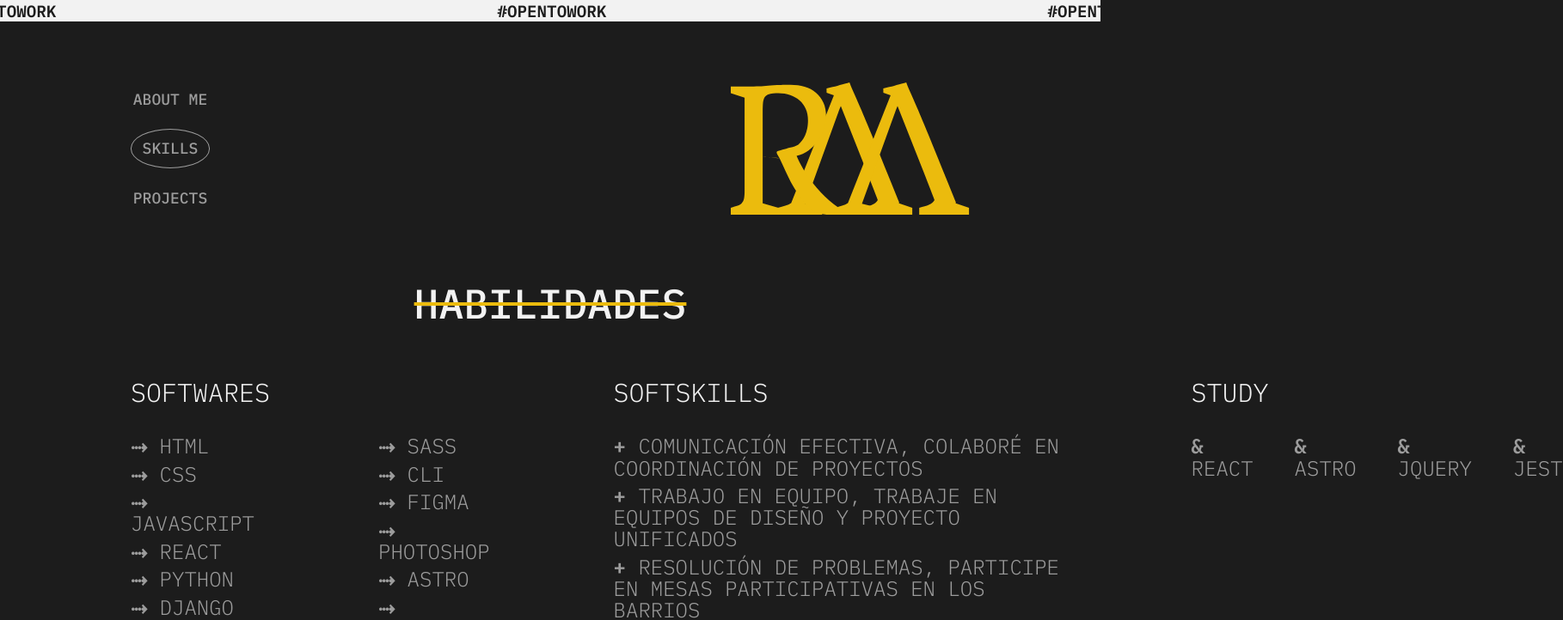
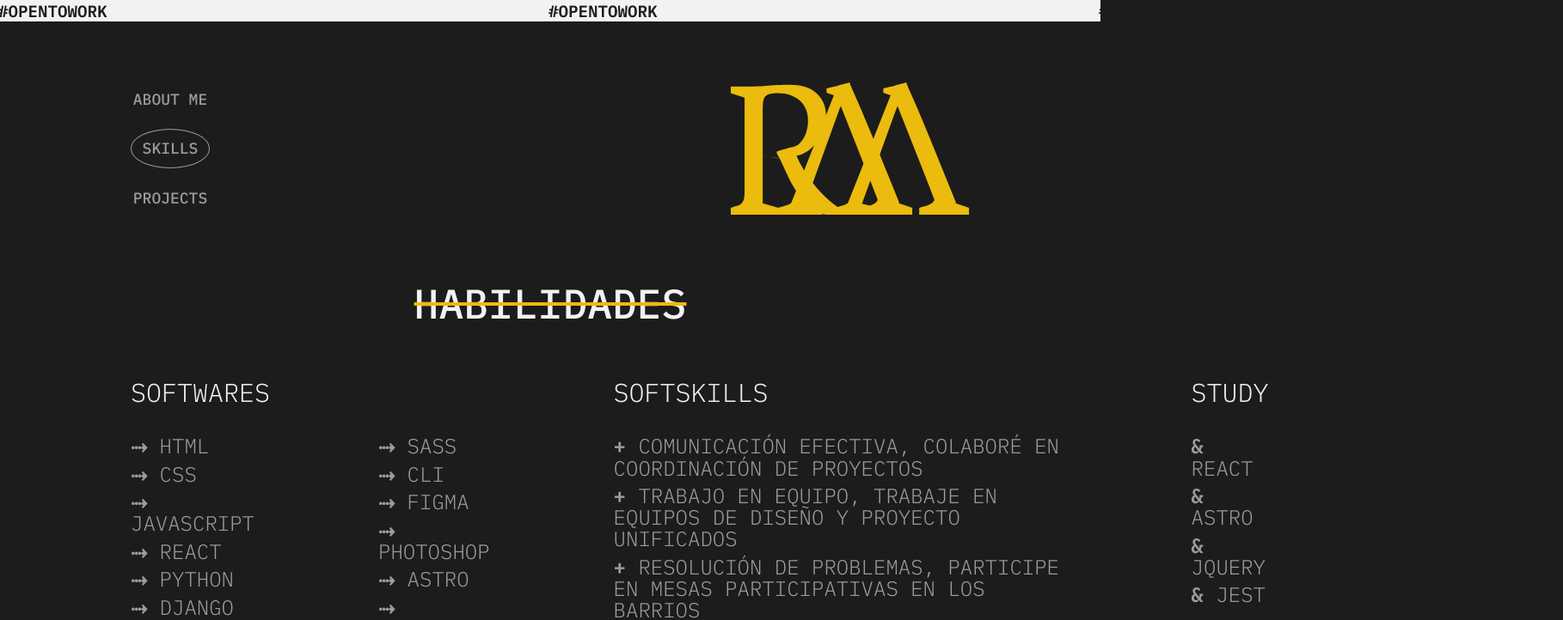
Before and after one commit to raamgonzalez/portfolio_ramsesg, a React (Vite) app: page /skills in a window 1280 px wide. Shown: the top 722 px of the page at 86% size, 1818 px wide, since content can reach past the window. Built offline with nearby package versions, Linux system fonts and the light colour scheme.

Commit message:
Add animations

```diff
--- a/package.json
+++ b/package.json
@@ -9,6 +9,7 @@
     "preview": "vite preview"
   },
   "dependencies": {
+    "framer-motion": "^10.0.1",
     "react": "^18.2.0",
     "react-dom": "^18.2.0",
     "react-router-dom": "^6.8.1",
--- a/src/components/Project.jsx
+++ b/src/components/Project.jsx
@@ -1,13 +1,21 @@
+import { motion } from "framer-motion"
 import { useContext } from "react";
+import { GlobalContext } from "../context/GlobalContext";
 
 const Project = (props) => {
 
   const { id, name, description, media, urlgit, urldeploy } = props.project
 
+  const { scrollingProjects } = useContext(GlobalContext)
+
   return (
     <>
       <section className="project__container">
-        <section className="project__card card">
+        <motion.section
+          variants={scrollingProjects}
+          initial="hidden"
+          whileInView={"visible"}
+          className="project__card card">
           <section className="card__header header">
             <img className="header__img" src={media} alt={name} />
             <p className="header__p">
@@ -15,10 +23,16 @@
             </p>
           </section>
           <section className="card__buttons">
-            <button className="card__button"><a href={urlgit}  target="_noblank" rel="noopenner">GITHUB</a></button>
-            <button className="card__button"><a href={urldeploy} target="_noblank" >DEPLOY</a></button>
+            <motion.a
+            whileTap={{scale: 0.90}}
+            whileHover={{scale: 1.05, border: "1px solid #F2F2F2", transition: "all 1s ease-in-out"}}
+            className="card__a" href={urlgit}  target="_noblank" rel="noopenner">GITHUB</motion.a>
+            <motion.a
+            whileTap={{scale: 0.90}}
+            whileHover={{scale: 1.05, border: "1px solid #F2F2F2", transition: "all 1s ease-in-out"}}
+            className="card__a" href={urldeploy} target="_noblank" >DEPLOY</motion.a>
           </section>
-        </section>
+        </motion.section>
       </section>
     </>
   );
--- a/src/components/Skills.jsx
+++ b/src/components/Skills.jsx
@@ -1,17 +1,26 @@
-import React from "react";
+import { useContext } from "react";
+import { motion } from 'framer-motion'
 import SkillsSoft from "./SkillsSoft";
 import SkillsSoftwares from "./SkillsSoftwares";
 import SkillsStudy from "./SkillsStudy";
+import { GlobalContext } from "../context/GlobalContext";
 
 const Skills = () => {
+
+  const { scrollingProjects } = useContext(GlobalContext)
+
   return (
     <section className="skills">
       <h4 className="skills__title">HABILIDADES</h4>
-      <section className="skills__container">
+      <motion.section
+        variants={scrollingProjects}
+        initial="hidden"
+        whileInView={"visible"}
+        className="skills__container">
         <SkillsSoftwares />
         <SkillsSoft />
         <SkillsStudy />
-      </section>
+      </motion.section>
     </section>
   );
 };
--- a/src/context/GlobalContext.jsx
+++ b/src/context/GlobalContext.jsx
@@ -7,12 +7,27 @@
 
     const { projects, softwares, rrss } = data;
 
+    const scrollingProjects = {
+        hidden: {
+            opacity: 0,
+            x: -100,
+        },
+        visible: {
+          opacity: 1,
+          x: 0,
+          transition:{
+            type: 'spring',
+            duration: 1
+          }
+        }
+      }
 
     return (
         <GlobalContext.Provider value={{
             projects,
             softwares,
             rrss,
+            scrollingProjects
         }}
         >
         {children}
--- a/src/styles/components/_header.scss
+++ b/src/styles/components/_header.scss
@@ -40,5 +40,9 @@
         padding: 0.5em 0.7em;
         border: 1px solid $text;
         border-radius: 50%;
+
+        transition: all 0.2s ease-out;
     }
+
+
 }
--- a/src/styles/components/_marquee.scss
+++ b/src/styles/components/_marquee.scss
@@ -22,6 +22,10 @@
 
   }
 
+  .marquee div:hover{
+    animation-play-state: paused;
+  }
+
   .marquee span {
 
     float: left;
--- a/src/styles/components/_project.scss
+++ b/src/styles/components/_project.scss
@@ -14,16 +14,42 @@
             margin: 2rem 0 0 0;
         }
 
+
+
         .card{
             padding: 1.31rem 0 1.31rem 0.8rem;
-            background-color: #fff;
+            background-color: $primary;
             width: 24.5rem;
             height: 27.5rem;
 
+            border-left: 0.5rem solid $tertiary;
+            border-style: inset;
+
+            transition: all 0.3s ease;
+            position: relative;
+            outline: none;
+            z-index: 0;
+            background: #fff;
+
+
+
+              &:hover:after {
+                width: 100%;
+              }
+              &:after {
+                content: "";
+                position: absolute;
+                z-index: -1;
+                transition: all 0.3s ease;
+                left: 0;
+                top: 0;
+                width: 0;
+                height: 100%;
+                background: #610a0a;
+              }
+
+
             @include flex(column, nowrap, space-between, none, 0);
-
-            border-left: 0.5rem solid #B51414;
-            border-style: inset;
 
             @include mb(){
                 margin: 1em 0 0 0;
@@ -85,6 +111,14 @@
             &__buttons{
 
                 @include flex(row, nowrap, flex-start, none, 2em);
+
+                .card__a{
+                    padding: 0.1em 0.2em;
+                    border: 1px solid $text;
+                }
             }
         }
+
+
+
     }
--- a/src/styles/components/_skills.scss
+++ b/src/styles/components/_skills.scss
@@ -48,17 +48,17 @@
 
         @include flex(column, nowrap, none, none, 0.3em);
 
-        @include mb(){
-            @include flex(column, nowrap, none, none, 0.5rem);
-        }
-
-        @include dp(){
+        @include gl(){
             @include flex(column, nowrap, none, none, 0.5rem);
         }
     }
 
     .skills__text--row{
-        @include flex(row, nowrap, flex-start, none, 2em);
+
+        @include mb(){
+            @include flex(row, nowrap, flex-start, none, 2em);
+        }
+
     }
 
     .softwares{
--- a/src/styles/components/_socials.scss
+++ b/src/styles/components/_socials.scss
@@ -33,10 +33,10 @@
         }
 
 
-
     }
 
     &__li{
+
 
         @include dp(){
             padding: 0.2em 0.4em;
@@ -55,5 +55,6 @@
             display: block;
             color: #87A440;
         }
+
     }
 }
```
Also changed, not shown: 1 other file (tests, documents, lock files or other folders).
